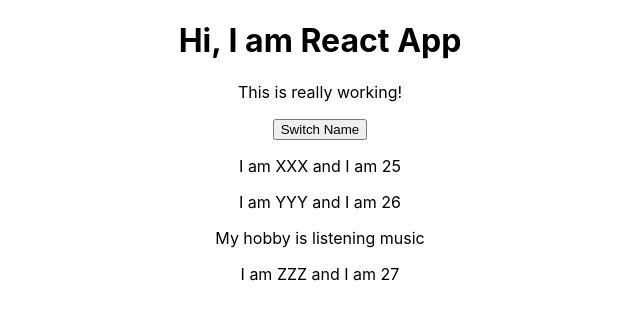
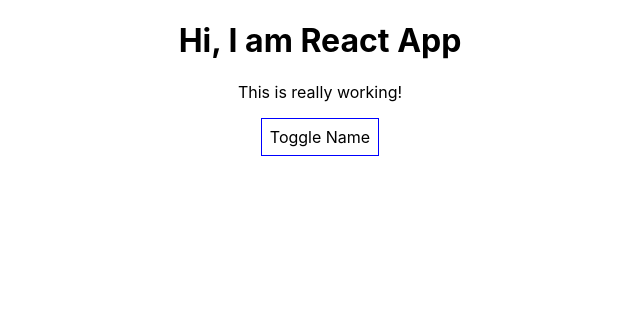
Before and after one commit to roopantj/myfirst, a React (Create React App) app: page / in a window 1280 px wide. Shown: the top 320 px of the page, without its empty margins (320-960 px from the left). Built offline with nearby package versions, Linux system fonts and the light colour scheme.

Commit message:
RenderingContentConditionally

```diff
--- a/src/App.js
+++ b/src/App.js
@@ -8,7 +8,8 @@
    { name:'YYY' , age: 26 },
    { name:'ZZZ' , age: 27 }
  ],
- otherState: 'some other state'
+ otherState: 'some other state',
+ showPersons:false
  }
    switchNameHandler = () => {
    this.setState({
@@ -18,24 +19,52 @@
       { name:'ZZZ' , age: 27 }
     ]
    })
-   console.log(this.state);
   }
+   changeNameHandler = (event) => {
+     this.setState({
+       persons: [
+         { name: 'XXX' , age: 30},
+         { name: event.target.value , age: 28},
+         { name: 'ZZZ' , age: 27}
 
+      ]
+     }
+     )
+    }
+  togglePersonHandler = () => {
+    const getState = this.state.showPersons;
+    this.setState({showPersons: !getState})
+  }
 render(){
+  const style = {
+    backgroundColor: 'white',
+    font: 'inherit',
+    border: '1px solid blue',
+    padding: '8px',
+    pointer: 'cursor'
+  }
   return(
     <div className="App">
       <h1>Hi, I am React App</h1>
       <p>This is really working!</p>
-      <button onClick={this.switchNameHandler}>Switch Name</button>
+      <button
+      style={style}
+      onClick={this.togglePersonHandler}>Toggle Name</button>
+      { this.state.showPersons === true ?
+      <div>
       <Person
         name={this.state.persons[0].name}
         age={this.state.persons[0].age} />
       <Person
         name = {this.state.persons[1].name}
-        age  = {this.state.persons[1].age} >My hobby is listening music</Person>
+        age  = {this.state.persons[1].age}
+        click = {this.switchNameHandler}
+        changed={this.changeNameHandler}>My hobby is listening music</Person>
       <Person
         name = {this.state.persons[2].name}
         age  = {this.state.persons[2].age} />
+      </div> : null
+      }
     </div>
     );
 }
--- /dev/null
+++ b/src/Person.css
@@ -0,0 +1,8 @@
+.Person{
+    width : 60%;
+    margin : 16px auto;
+    border : 1px solid #eee;
+    box-shadow: 0 1px 2px #ccc;
+    padding: 16px;
+    text-align: center;
+}
--- a/src/Person.js
+++ b/src/Person.js
@@ -1,10 +1,11 @@
 import React from 'react';
-
+import "./Person.css";
 const person = props => {
     return(
-      <div>
-          <p>I am {props.name} and I am {props.age}</p>
+      <div className="Person">
+          <p onClick={props.click}>I am {props.name} and I am {props.age}</p>
           <p>{props.children}</p>
+          <input type="text" onChange={props.changed}/>
       </div>
     );
 }
```
